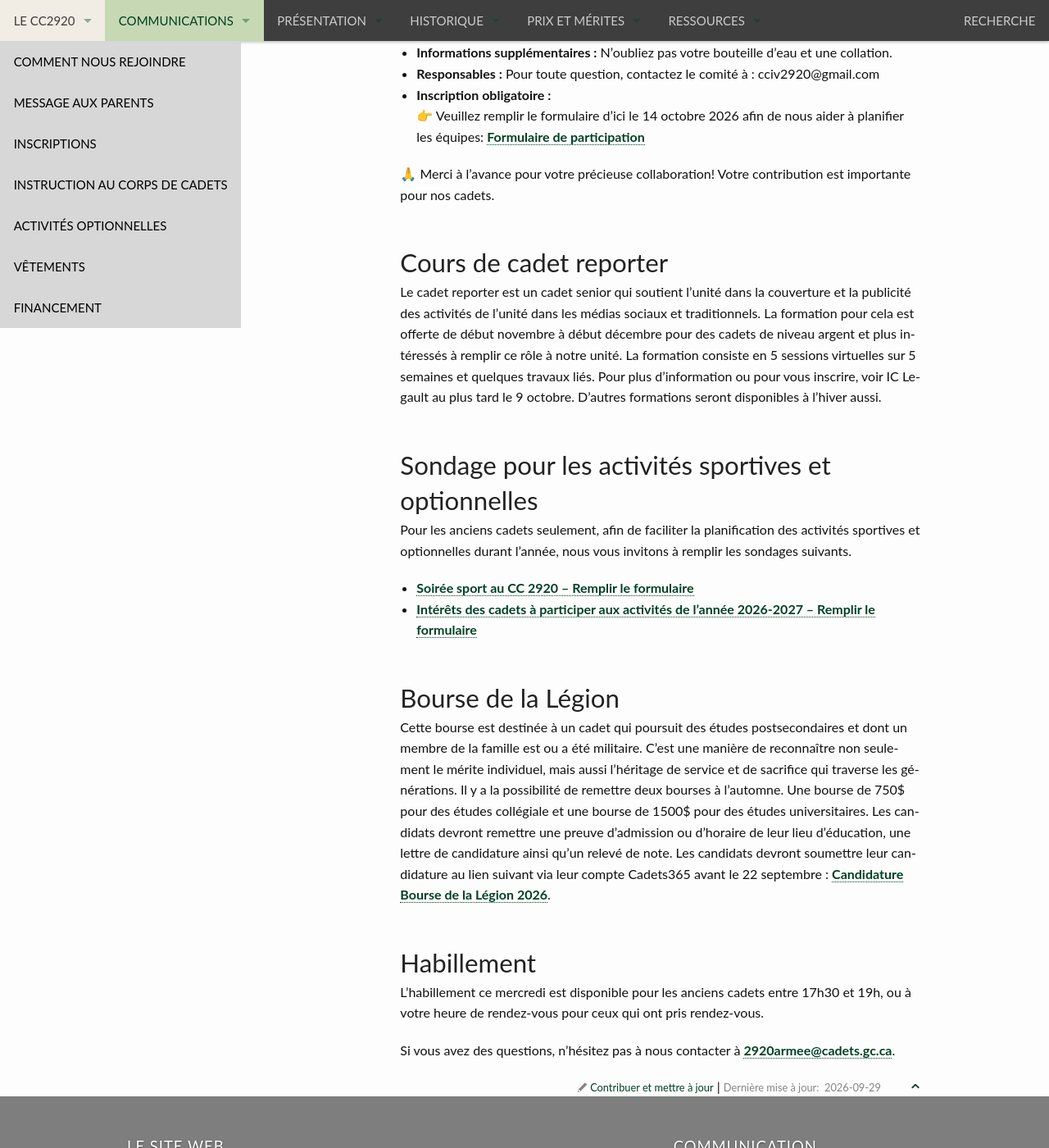
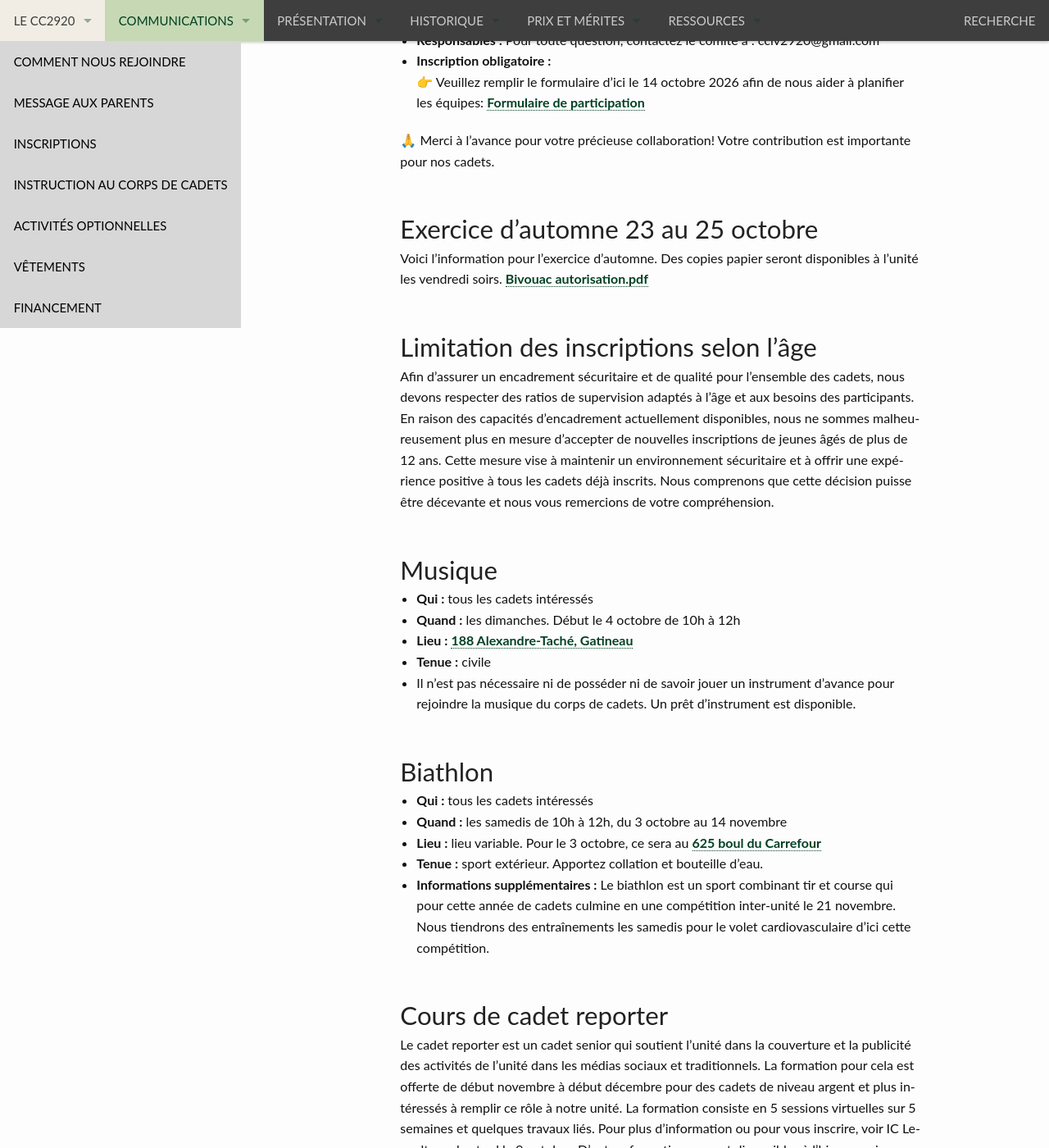
Before and after one commit to CC2920/web, a Jekyll site: the page built from _communications/messages.md, in a window 1280 px wide and 1400 px high, scrolled down 1436 px. Shown: the whole window at 82% size. Built offline with Jekyll 4.4.1, drawn with Linux system fonts in a browser that asks for light colours; some of the changed text lies outside the part shown.

Commit message:
Message de la semaine du 2 octobre
Updated event details for the instruction evening and added new sections for upcoming activities, including the autumn exercise and age limitations for registrations. Revised information on the biathlon and music activities.

```diff
--- a/_communications/messages.md
+++ b/_communications/messages.md
@@ -3,27 +3,24 @@
 layout: "messages"
 ---
 
-## Soirée d’instruction 25 septembre
+## Soirée d’instruction 2 octobre
 - **Qui :** tous
-- **Heure :** de 18h30 à 21h, vendredi soir
-- **Lieu :** [52 rue Saint-Rosaire, Gatineau](https://www.google.com/maps/search/52+rue+Saint-Rosaire,+Gatineau?entry=gmail&source=g)
-- **Tenue pour tous :** C5 pour les anciens, tenue civile pour les recrues
+- **Heure :** de 18h30 à 21h15, vendredi soir
+- **Lieu :** [52 rue Saint-Rosaire, Gatineau](https://maps.app.goo.gl/s8CkVfUYvJYYVzY17)
+- **Tenue pour tous :** C1 pour les anciens, tenue civile propre pour les recrues (si possible chemise blanche et pantalon noir)
+- Ce sera la première parade du commandant de l‘année. Les parents qui veulent assister à la parade sont priés de se présenter entre 20h et 20h15.
+- Pour les recrues et leurs parents, nous vous invitons à rejoindre le groupe Facebook et à suivre la page Instagram du corps de cadets aux liens suivants : [Facebook](https://www.facebook.com/groups/cc2920Gatineau) [Instagram](https://www.instagram.com/corps_de_cadets_2920).
+- Pour les recrues, si vous êtes nés avant le 1er janvier 2013, vous êtes éligibles à sauter de niveau plus tard dans l’année afin d’être avec des pairs de votre âge. On vous en parlera davantage ce vendredi.
 
 [Guide des tenues](https://cc2920.us21.list-manage.com/track/click?u=eadebede776501f499284ae20&id=d92d722dc9&e=0b8a47f805)
 
 
 ## Activités à venir
 - 9 octobre :  soirée optionnelle vu l’Action de grâce
-- 17 octobre : Collecte de bouteilles
+- 17 octobre : collecte de bouteilles
 - 23 au 25 octobre : exercice d’automne
-
-
-## Biathlon
-- **Qui :** tous les cadets intéressés
-- **Quand :** les samedis de 10h à 12h, du 3 octobre au 14 novembre
-- **Lieu :** lieu variable. Pour le 3 octobre, ce sera au [625 boul du Carrefour](https://www.google.com/maps/search/625+boul+du+Carrefour?entry=gmail&source=g)
-- **Tenue :** sport extérieur. Apportez collation et bouteille d’eau.
-- **Informations supplémentaires :** Le biathlon est un sport combinant tir et course qui pour cette année de cadets culmine en une compétition inter-unité le 21 novembre. Nous tiendrons des entraînements les samedis pour le volet cardiovasculaire d’ici cette compétition.
+- 31 octobre, 1 et 7 novembre : campagne du coquelicot
+- 8 novembre : parade du Jour du Souvenir
 
 
 ## Collecte de bouteilles
@@ -36,7 +33,7 @@
   - 🗓 Samedi 17 octobre 2026
   - 🕘 Rassemblement à 9h00
   - 🕤 Début de la collecte à 9h30
-- **Lieu :** [52 rue Saint-Rosaire, Gatineau](https://www.google.com/maps/search/52+rue+Saint-Rosaire,+Gatineau?entry=gmail&source=g) - Point de rencontre, point de départ et de retour. Ce sera également notre centre de tri.
+- **Lieu :** [52 rue Saint-Rosaire, Gatineau](https://maps.app.goo.gl/s8CkVfUYvJYYVzY17) - Point de rencontre, point de départ et de retour. Ce sera également notre centre de tri.
 - **Tenue :** C5 - Uniforme de campagne avec chandail de laine vert sous la veste. Adaptez votre tenue à la météo (tuque, gants, manteau au besoin).
 - **Informations supplémentaires :**  N'oubliez pas votre bouteille d’eau et une collation.
 - **Responsables :** Pour toute question, contactez le comité à : cciv2920@gmail.com
@@ -46,20 +43,36 @@
 🙏 Merci à l’avance pour votre précieuse collaboration! Votre contribution est importante pour nos cadets.
 
 
+## Exercice d’automne 23 au 25 octobre
+Voici l’information pour l’exercice d’automne. Des copies papier seront disponibles à l’unité les vendredi soirs.
+[Bivouac autorisation.pdf](https://1drv.ms/b/c/eec907a8a97cc844/IQBPtXJF9LkSTIVnNe_XpgklAblEy8aU7zELRptZXPMY8TI?e=GfQXoY)
+
+
+## Limitation des inscriptions selon l'âge
+Afin d'assurer un encadrement sécuritaire et de qualité pour l'ensemble des cadets, nous devons respecter des ratios de supervision adaptés à l'âge et aux besoins des participants. En raison des capacités d'encadrement actuellement disponibles, nous ne sommes malheureusement plus en mesure d'accepter de nouvelles inscriptions de jeunes âgés de plus de 12 ans. Cette mesure vise à maintenir un environnement sécuritaire et à offrir une expérience positive à tous les cadets déjà inscrits. Nous comprenons que cette décision puisse être décevante et nous vous remercions de votre compréhension.
+
+
+## Musique
+- **Qui :** tous les cadets intéressés
+- **Quand :** les dimanches. Début le 4 octobre de 10h à 12h
+- **Lieu :** [188 Alexandre-Taché, Gatineau](https://maps.app.goo.gl/2P8uYhaVri9YqjkJA)
+- **Tenue :** civile
+- Il n’est pas nécessaire ni de posséder ni de savoir jouer un instrument d’avance pour rejoindre la musique du corps de cadets. Un prêt d’instrument est disponible.
+
+
+## Biathlon
+- **Qui :** tous les cadets intéressés
+- **Quand :** les samedis de 10h à 12h, du 3 octobre au 14 novembre
+- **Lieu :** lieu variable. Pour le 3 octobre, ce sera au [625 boul du Carrefour](https://maps.app.goo.gl/tt9wYYXfyjwofJny9)
+- **Tenue :** sport extérieur. Apportez collation et bouteille d’eau.
+- **Informations supplémentaires :** Le biathlon est un sport combinant tir et course qui pour cette année de cadets culmine en une compétition inter-unité le 21 novembre. Nous tiendrons des entraînements les samedis pour le volet cardiovasculaire d’ici cette compétition.
+
+
 ## Cours de cadet reporter
 Le cadet reporter est un cadet senior qui soutient l’unité dans la couverture et la publicité des activités de l’unité dans les médias sociaux et traditionnels. La formation pour cela est offerte de début novembre à début décembre pour des cadets de niveau argent et plus intéressés à remplir ce rôle à notre unité. La formation consiste en 5 sessions virtuelles sur 5 semaines et quelques travaux liés. Pour plus d’information ou pour vous inscrire, voir IC Legault au plus tard le 9 octobre. D’autres formations seront disponibles à l’hiver aussi.
 
-## Sondage pour les activités sportives et optionnelles
-Pour les anciens cadets seulement, afin de faciliter la planification des activités sportives et optionnelles durant l’année, nous vous invitons à remplir les sondages suivants.
-- [Soirée sport au CC 2920 – Remplir le formulaire](https://forms.cloud.microsoft/r/kjBEqGB9Wr)
-- [Intérêts des cadets à participer aux activités de l'année 2026-2027 – Remplir le formulaire](https://forms.cloud.microsoft/r/43zySX6z9S)
-
-
-## Bourse de la Légion
-Cette bourse est destinée à un cadet qui poursuit des études postsecondaires et dont un membre de la famille est ou a été militaire. C’est une manière de reconnaître non seulement le mérite individuel, mais aussi l’héritage de service et de sacrifice qui traverse les générations. Il y a la possibilité de remettre deux bourses à l'automne. Une bourse de 750$ pour des études collégiale et une bourse de 1500$ pour des études universitaires. Les candidats devront remettre une preuve d'admission ou d'horaire de leur lieu d'éducation, une lettre de candidature ainsi qu'un relevé de note. Les candidats devront soumettre leur candidature au lien suivant via leur compte Cadets365 avant le 22 septembre : [Candidature Bourse de la Légion 2026](https://forms.cloud.microsoft/Pages/ResponsePage.aspx?id=-2oSqwzmL062z8c1DHbchBBEIFQ_HuhKp4os9dRIMxJUMzZNM1pOTThSQU1JUFVWWDFZQjA3RU5LMy4u).
-
 
 ## Habillement
-L’habillement ce mercredi est disponible pour les anciens cadets entre 17h30 et 19h, ou à votre heure de rendez-vous pour ceux qui ont pris rendez-vous.
+L’habillement sera ouvert de 18h30 à 20h le 30 septembre pour les échanges et les retours d’uniforme.
 
 Si vous avez des questions, n’hésitez pas à nous contacter à <2920armee@cadets.gc.ca>.
```
